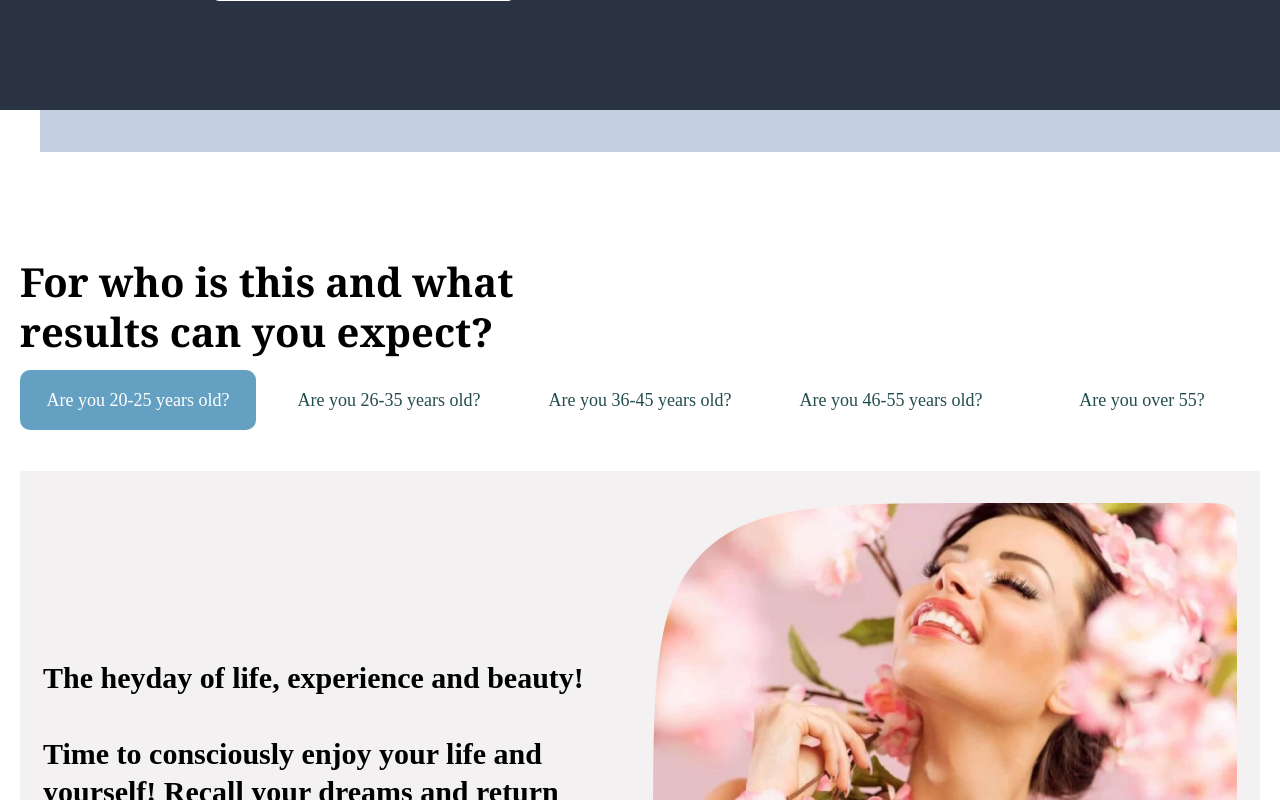
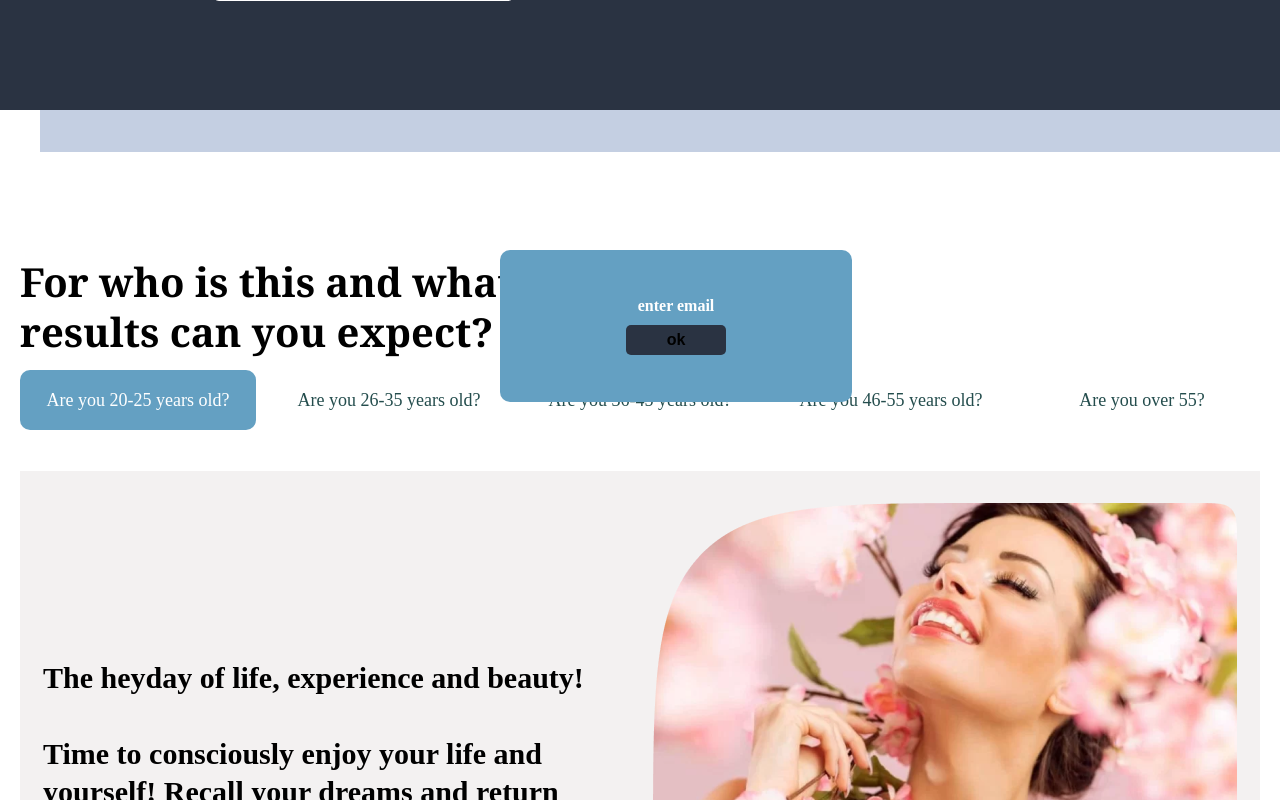
Before and after one commit to HennadiiAndr/Woman-Club, a React (Create React App) app: page / in a window 1280 px wide. Both pictures are taken after a click on the element "Are you 20-25 years old?". Shown: the part 4557-5357 px from the top of the page. Built offline with nearby package versions, Linux system fonts and the light colour scheme.

Commit message:
email and age adding logic implemented

```diff
--- a/package.json
+++ b/package.json
@@ -7,6 +7,7 @@
     "@testing-library/react": "^13.1.1",
     "@testing-library/user-event": "^13.5.0",
     "node-sass": "^7.0.1",
+    "node-static": "^0.7.11",
     "react": "^18.0.0",
     "react-dom": "^18.0.0",
     "react-redux": "^8.0.1",
--- a/src/actions/action_types.js
+++ b/src/actions/action_types.js
@@ -1,7 +1,4 @@
 export const SET_EMAIL = 'SET_EMAIL'
 export const SET_RANGE = 'SET_RANGE'
-export const SET_FIRST_RANGE = 'SET_FIRST_RANGE'
-export const SET_SECOND_RANGE = 'SET_SECOND_RANGE'
-export const SET_THIRD_RANGE = 'SET_THIRD_RANGE'
-export const SET_FOURTH_RANGE = 'SET_FOURTH_RANGE'
-export const SET_FIFTH_RANGE = 'SET_FIFTH_RANGE'
+export const SET_STATUS = 'SET_STATUS'
+export const SET_VISIBILITY = 'SET_VISIBILITY'
--- /dev/null
+++ b/src/actions/index.js
@@ -0,0 +1,10 @@
+import { SET_STATUS } from "./action_types";
+
+export const setStatus = (status) =>{
+   return (dispatch) => {
+      dispatch({
+         type: SET_STATUS,
+         payload: status
+      })
+   }
+}
--- a/src/components/App.js
+++ b/src/components/App.js
@@ -8,10 +8,12 @@ import Achievements from './achievements'
 import VideoClass from './video-class'
 import Results from './results'
 import MoreAbout from './more-about'
+import Alert from './alert'
 
 function App(){
    return <div className='main'>
       <div className='mainflow'>
+         <Alert/>
          <Header/>
          <WhatWeDo/>
          <Achievements/>
--- /dev/null
+++ b/src/components/alert.js
@@ -0,0 +1,42 @@
+import React from 'react'
+import { useSelector } from 'react-redux'
+import { useDispatch } from 'react-redux';
+import { SET_VISIBILITY } from '../actions/action_types';
+import { SET_EMAIL } from '../actions/action_types';
+
+import '../styles.scss'
+
+function Alert(){
+   let className='alert-container';
+   const visibility = useSelector((state) => state.visibility);
+   const status = useSelector((state) => state.status);
+   const dispatch = useDispatch()
+   if(visibility === 'true'){
+      className = 'alert-container alert-showed'
+   }else if(visibility === 'false'){
+      className = 'alert-container'
+   }
+   const closeAlert = (visibility) =>{
+      dispatch({
+         type: SET_VISIBILITY,
+         payload: visibility
+      })
+   }
+   const resetEmail = (email) => {
+      dispatch({
+         type: SET_EMAIL,
+         payload: email
+      })
+   }
+   return(
+      <div className={className}>
+         <div className ='alert-container-text'>{status}</div>
+         <button
+            className='alert-button'
+            onClick={() => {closeAlert('false'); resetEmail('')}}
+         >ok</button>
+      </div>
+   )
+}
+
+export default Alert
--- a/src/components/results.js
+++ b/src/components/results.js
@@ -2,18 +2,40 @@ import React from 'react'
 import Flowers from '../flowers.png'
 import { useDispatch } from 'react-redux'
 import { SET_RANGE } from '../actions/action_types'
+import { SET_VISIBILITY } from '../actions/action_types'
 import { useSelector } from 'react-redux'
+
 
 import '../styles.scss'
 
+
+
 function Results(){
+   const data = {
+      email: '',
+      age: ''
+   }
    const range = useSelector((state) => state.range)
+   const email = useSelector((state) => state.email)
    const dispatch = useDispatch()
    const setRange = (range) =>{
       dispatch({
          type: SET_RANGE,
          payload: range
       })
+      setData(range, email);
+      setVisibility('true')
+   }
+   const setVisibility = (visibility) =>{
+      dispatch({
+         type: SET_VISIBILITY,
+         payload: visibility
+      })
+   }
+   const setData = (range, email) =>{
+      data.age = range;
+      data.email = email
+      console.log(data)
    }
    return(
       <div className='results-block'>
@@ -26,23 +48,23 @@ function Results(){
                <div className='age-select-block'>
                   <div
                      className={'age-select' + (range === '20-25' ? ' selected' : '')}
-                     onClick={() => setRange('20-25')}>Are you 20-25 years old?
+                     onClick={() => {setRange('20-25')}}>Are you 20-25 years old?
                   </div>
                   <div
                      className={'age-select' + (range === '26-35' ? ' selected' : '')}
-                     onClick={() => setRange('26-35')}>Are you 26-35 years old?
+                     onClick={() => {setRange('26-35')}}>Are you 26-35 years old?
                   </div>
                   <div
                      className={'age-select' + (range === '36-45' ? ' selected' : '')}
-                     onClick={() => setRange('36-45')}>Are you 36-45 years old?
+                     onClick={() => {setRange('36-45')}}>Are you 36-45 years old?
                   </div>
                   <div
                      className={'age-select' + (range === '46-55' ? ' selected' : '')}
-                     onClick={() => setRange('46-55')}>Are you 46-55 years old?
+                     onClick={() => {setRange('46-55')}}>Are you 46-55 years old?
                   </div>
                   <div
                      className={'age-select' + (range === 'over 55' ? ' selected' : '')}
-                     onClick={() => setRange('over 55')}>Are you over 55?
+                     onClick={() => {setRange('over 55')}}>Are you over 55?
                   </div>
                </div>
             </div>
--- a/src/components/video-class.js
+++ b/src/components/video-class.js
@@ -1,21 +1,40 @@
 import React from 'react'
 import { useSelector } from 'react-redux'
 import { useDispatch } from 'react-redux'
+import { connect } from 'react-redux'
 import { SET_EMAIL } from '../actions/action_types'
+import { setStatus } from '../actions'
+
 
 import '../styles.scss'
 
-function VideoClass(){
+function VideoClass(props){
+
    const email = useSelector((state)=>state.email)
+   const status = useSelector((state) => state.status)
    const dispatch = useDispatch()
    const handleInput = (email) => {
       dispatch({
          type: SET_EMAIL,
          payload: email
       })
+      emailValidation(email)
    }
    const onClickHandler = () =>{
       window.scroll(0,4600)
+   }
+   const emailValidation = (email) =>{
+      const regEx= /[a-zA-Z0-9._%+-]+@[a-z0-9·-]+\.[a-z]{2,8}(.[a-z{2,8}])?/g
+      if(regEx.test(email)){
+         props.setStatus('we sent you all materials')
+         console.log(status)
+      }else if(!regEx.test(email)&& email !==''){
+         props.setStatus('enter valid email')
+         console.log(status)
+      }else{
+         props.setStatus('enter email')
+         console.log(status)
+      }
    }
    return(
       <div className='video-class-container'>
@@ -40,4 +59,4 @@ function VideoClass(){
    )
 }
 
-export default VideoClass
+export default connect(null,{setStatus})(VideoClass)
--- a/src/reducers/index.js
+++ b/src/reducers/index.js
@@ -1,10 +1,14 @@
 import { combineReducers } from "redux";
 import { inputEmailReducer } from "./inputEmailReducer";
-import { setAgeRangeReducer } from "./setAgeRangeReducer"
+import { setAgeRangeReducer } from "./setAgeRangeReducer";
+import { setValidationStatusReducer } from "./setValidationStatusReducer";
+import { setAlertVisibilityReducer } from './setAlertVisibilityReducer'
 
 const AllReducers = combineReducers({
    email: inputEmailReducer,
-   range: setAgeRangeReducer
+   range: setAgeRangeReducer,
+   status: setValidationStatusReducer,
+   visibility: setAlertVisibilityReducer
 })
 
 export default AllReducers
--- /dev/null
+++ b/src/reducers/setAlertVisibilityReducer.js
@@ -0,0 +1,12 @@
+import { SET_VISIBILITY } from '../actions/action_types'
+
+export const setAlertVisibilityReducer = (state = '', action) =>{
+   switch(action.type) {
+      case SET_VISIBILITY:{
+         const item = action.payload
+         return state = item
+      }
+      default:
+         return state
+   }
+}
--- /dev/null
+++ b/src/reducers/setValidationStatusReducer.js
@@ -0,0 +1,12 @@
+import { SET_STATUS } from "../actions/action_types";
+
+export const setValidationStatusReducer = (state = 'enter email', action) =>{
+   switch(action.type) {
+      case SET_STATUS:{
+         const item = action.payload
+         return state = item
+      }
+      default:
+         return state
+   }
+}
--- a/src/styles.scss
+++ b/src/styles.scss
@@ -12,10 +12,51 @@ body{
    .mainflow{
       display: flex;
       flex-direction: column;
+      position: relative;
       max-width: 1440px;
       width: 100%;
       min-height: 6478px;
       background-color:#FFFFFF;
+      .alert-container{
+         display: none;
+         width: 350px;
+         height: 150px;
+         position: fixed;
+         left: 500px;
+         top: 250px;
+         z-index: 8;
+         border: 1px solid transparent;
+         border-radius: 10px;
+         justify-content: center;
+         align-items: center;
+         background-color: #64A0C2;
+         flex-direction: column;
+         .alert-container-text{
+            display: flex;
+            font-size: 16px;
+            color:#FFFFFF;
+            font-weight: 700;
+         }
+         .alert-button{
+            display: flex;
+            width: 100px;
+            height: 30px;
+            border-radius: 5px;
+            margin-top: 10px;
+            font-size: 16px;
+            justify-content: center;
+            align-items: center;
+            font-weight: 700;
+            border: 1px solid transparent;
+            background-color: #2A3342;
+            &:hover{
+               cursor: pointer;
+            }
+         }
+      }
+      .alert-showed{
+            display: flex;
+         }
       .header-wrapper{
          display: flex;
          width: 100%;
```
Also changed, not shown: serv.js (+21 -1 lines), 1 other file (tests, documents, lock files or other folders).
